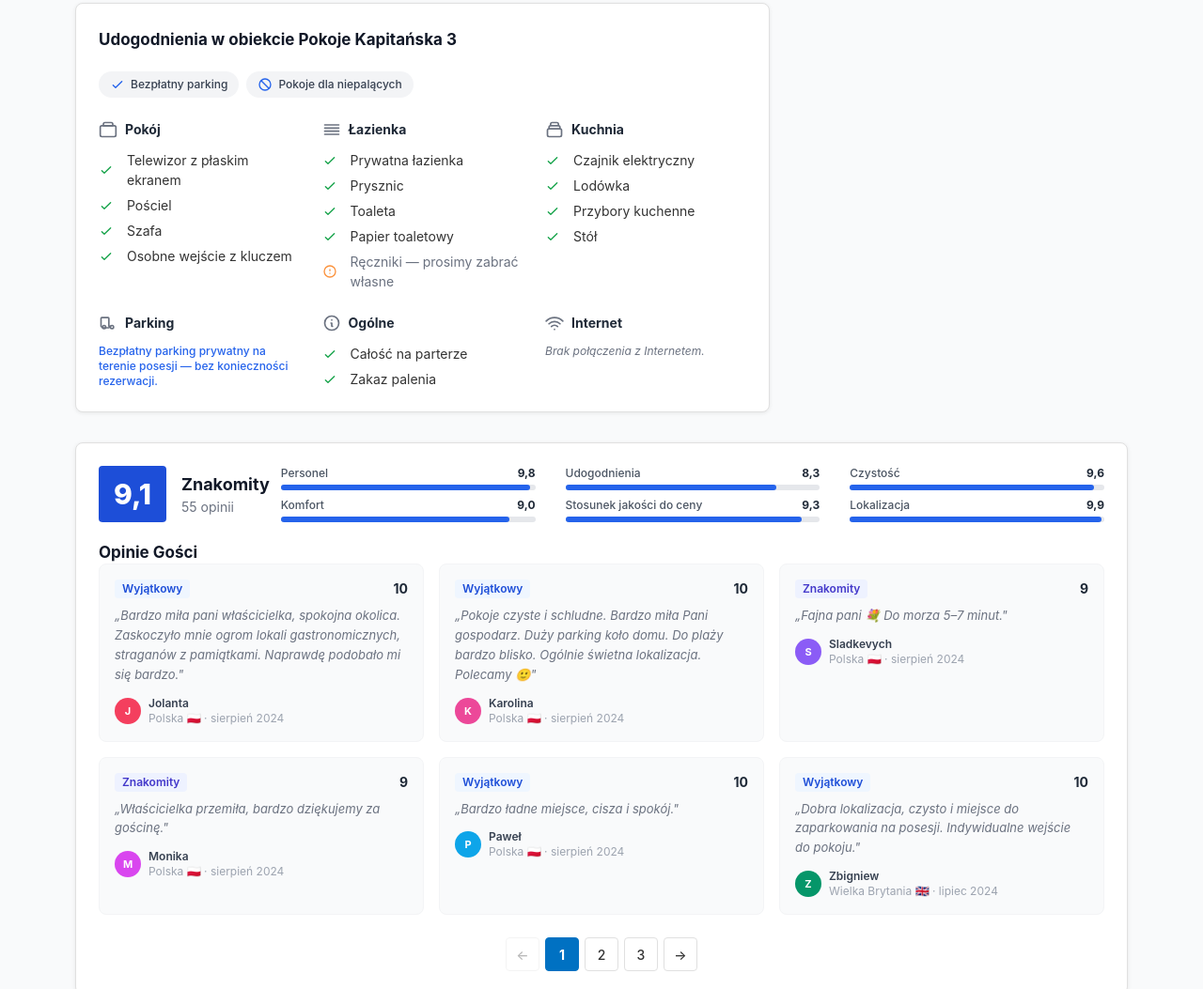
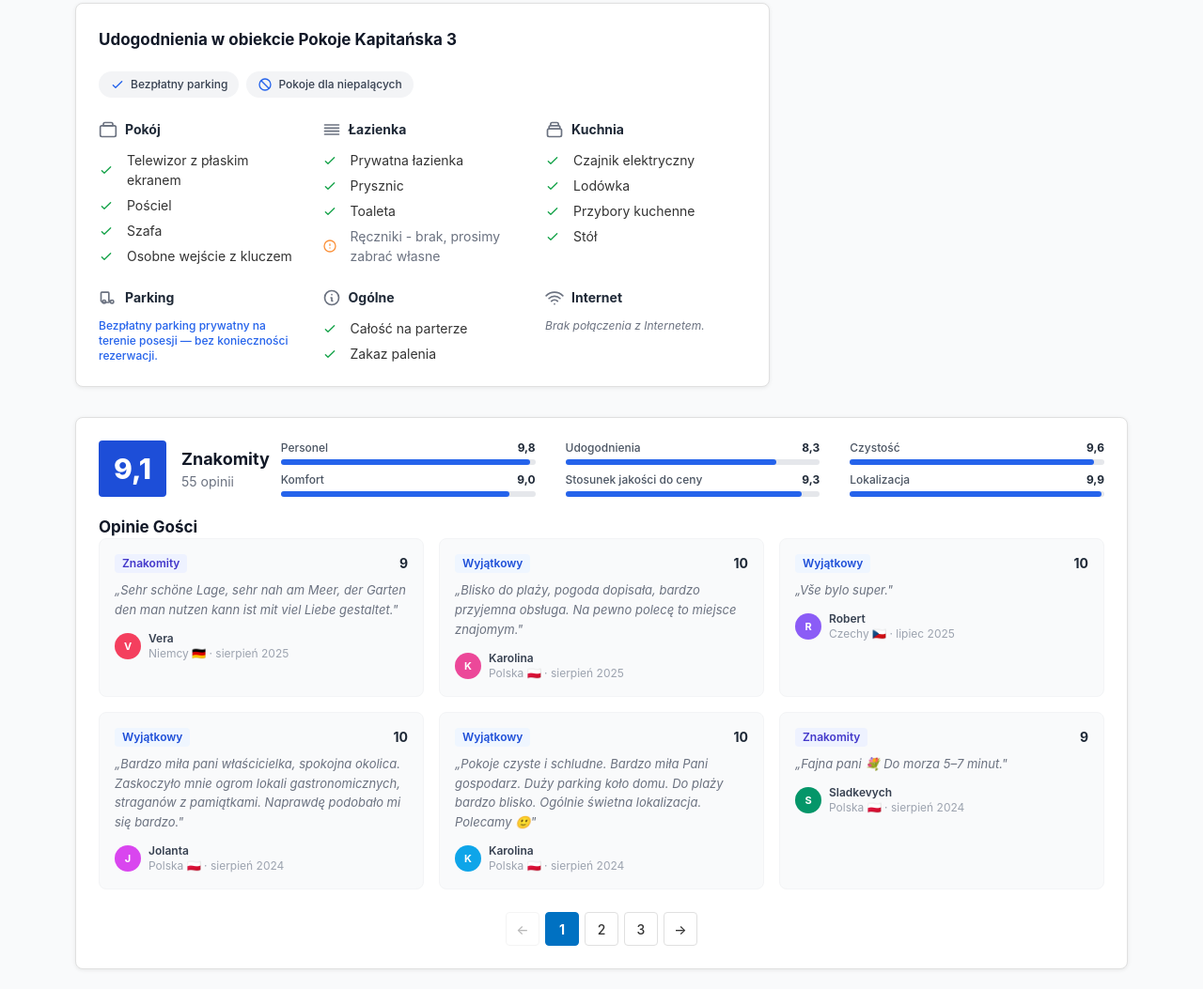
Before and after one commit to kapitanska3/kapitanska3, a website: page index.html in a window 1280 px wide. Shown: the part 970-2023 px from the top of the page at 94% size. Drawn offline with Linux system fonts and the light colour scheme.

Commit message:
Remove toilet paper amenity, clarify towels note, sort reviews newest first

```diff
--- a/index.html
+++ b/index.html
@@ -243,10 +243,9 @@
                 <li class="amenities__item"><svg class="w-4 h-4 text-green-600 inline mr-1.5 shrink-0" fill="none" stroke="currentColor" viewBox="0 0 24 24"><path stroke-linecap="round" stroke-linejoin="round" stroke-width="2" d="M5 13l4 4L19 7"/></svg>Prywatna łazienka</li>
                 <li class="amenities__item"><svg class="w-4 h-4 text-green-600 inline mr-1.5 shrink-0" fill="none" stroke="currentColor" viewBox="0 0 24 24"><path stroke-linecap="round" stroke-linejoin="round" stroke-width="2" d="M5 13l4 4L19 7"/></svg>Prysznic</li>
                 <li class="amenities__item"><svg class="w-4 h-4 text-green-600 inline mr-1.5 shrink-0" fill="none" stroke="currentColor" viewBox="0 0 24 24"><path stroke-linecap="round" stroke-linejoin="round" stroke-width="2" d="M5 13l4 4L19 7"/></svg>Toaleta</li>
-                <li class="amenities__item"><svg class="w-4 h-4 text-green-600 inline mr-1.5 shrink-0" fill="none" stroke="currentColor" viewBox="0 0 24 24"><path stroke-linecap="round" stroke-linejoin="round" stroke-width="2" d="M5 13l4 4L19 7"/></svg>Papier toaletowy</li>
                 <li class="amenities__item">
                   <svg class="w-4 h-4 text-orange-400 inline mr-1.5 shrink-0" fill="none" stroke="currentColor" viewBox="0 0 24 24"><path stroke-linecap="round" stroke-linejoin="round" stroke-width="2" d="M12 9v2m0 4h.01M21 12a9 9 0 11-18 0 9 9 0 0118 0z"/></svg>
-                  <span class="text-gray-500">Ręczniki — prosimy zabrać własne</span>
+                  <span class="text-gray-500">Ręczniki - brak, prosimy zabrać własne</span>
                 </li>
               </ul>
             </div>
--- a/js/reviews.js
+++ b/js/reviews.js
@@ -140,11 +140,30 @@
     renderPage(1);
   }
 
+  const MONTHS = {
+    'styczeń': 1, 'lutego': 2, 'luty': 2, 'marzec': 3, 'kwiecień': 4,
+    'maj': 5, 'czerwiec': 6, 'lipiec': 7, 'sierpień': 8,
+    'wrzesień': 9, 'październik': 10, 'listopad': 11, 'grudzień': 12,
+  };
+
+  function parseDate(dateStr) {
+    const parts = dateStr.trim().toLowerCase().split(/\s+/);
+    const month = MONTHS[parts[0]] || 0;
+    const year  = parseInt(parts[1], 10) || 0;
+    return year * 100 + month;
+  }
+
+  function sortByDateDesc(reviews) {
+    return reviews.slice().sort(function (a, b) {
+      return parseDate(b.date) - parseDate(a.date);
+    });
+  }
+
   // Inline JSON z <script id="reviews-data">
   var inlineEl = document.getElementById('reviews-data');
   if (inlineEl) {
     try {
-      render(JSON.parse(inlineEl.textContent));
+      render(sortByDateDesc(JSON.parse(inlineEl.textContent)));
     } catch (e) {
       console.error('Błąd parsowania reviews-data:', e);
     }
@@ -157,7 +176,7 @@
       if (!res.ok) throw new Error('HTTP ' + res.status);
       return res.json();
     })
-    .then(render)
+    .then(function (data) { render(sortByDateDesc(data)); })
     .catch(function (err) {
       console.error('Nie można wczytać opinii:', err);
     });
```
